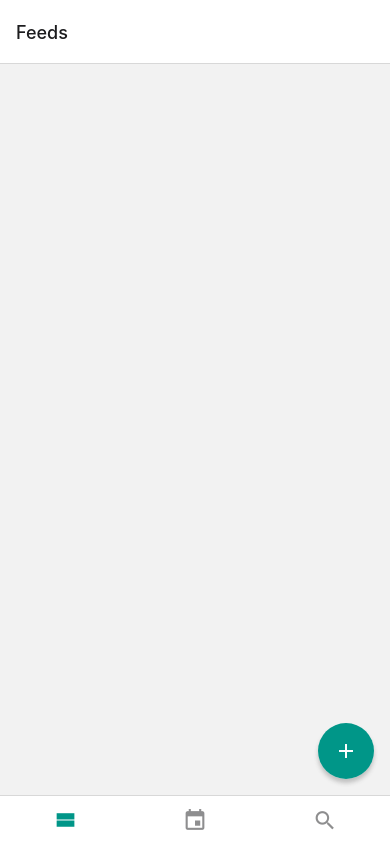
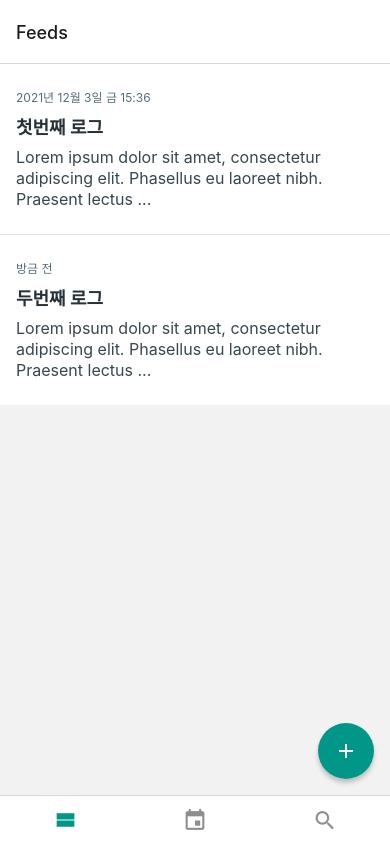
Before and after one commit to gwanduke/rn-day-log, a React Native app: screen /MainTab in a window 390 px wide. Built offline with nearby package versions, Linux system fonts and the light colour scheme.

Commit message:
작성된 리스트 표시

```diff
--- /dev/null
+++ b/components/FeedList.js
@@ -0,0 +1,26 @@
+import React from 'react';
+import {FlatList, StyleSheet, View} from 'react-native';
+import FeedListItem from './FeedListItem';
+
+function FeedList({logs}) {
+  return (
+    <FlatList
+      data={logs}
+      style={styles.block}
+      renderItem={({item}) => <FeedListItem log={item} />}
+      keyExtractor={log => log.id}
+      ItemSeparatorComponent={() => <View style={styles.separator} />}
+    />
+  );
+}
+
+const styles = StyleSheet.create({
+  block: {flex: 1},
+  separator: {
+    backgroundColor: '#e0e0e0',
+    height: 1,
+    width: '100%',
+  },
+});
+
+export default FeedList;
--- /dev/null
+++ b/components/FeedListItem.js
@@ -0,0 +1,70 @@
+import {formatDistanceToNow} from 'date-fns';
+import {format} from 'date-fns/esm';
+import {ko} from 'date-fns/locale';
+import React from 'react';
+import {Platform, Pressable, StyleSheet, Text} from 'react-native';
+
+function formatDate(date) {
+  const d = new Date(date);
+  const now = Date.now();
+  const diff = (now - d.getTime()) / 1000;
+
+  if (diff < 60 * 1) {
+    return '방금 전';
+  }
+  if (diff < 60 * 60 * 24 * 3) {
+    return formatDistanceToNow(d, {addSuffix: true, locale: ko});
+  }
+  return format(d, 'PPP EEE p', {locale: ko});
+}
+
+function truncate(text) {
+  const replaced = text.replace(/\n/g, ' ');
+  if (replaced.length <= 100) {
+    return replaced;
+  }
+  return replaced.slice(0, 100).concat('...');
+}
+
+function FeedListItem({log}) {
+  const {title, body, date} = log;
+
+  return (
+    <Pressable
+      style={({pressed}) => [
+        styles.block,
+        Platform.OS === 'ios' && pressed && {backgroundColor: '#efefef'},
+      ]}
+      android_ripple={{color: '#ededed'}}>
+      <Text style={styles.date}>{formatDate(date)}</Text>
+      <Text style={styles.title}>{title}</Text>
+      <Text style={styles.body}>{truncate(body)}</Text>
+    </Pressable>
+  );
+}
+
+const styles = StyleSheet.create({
+  block: {
+    backgroundColor: 'white',
+    paddingHorizontal: 16,
+    paddingVertical: 24,
+  },
+  date: {
+    fontSize: 12,
+    color: '#546e7a',
+    marginBottom: 8,
+  },
+  title: {
+    color: '#263238',
+    fontSize: 18,
+    fontWeight: 'bold',
+    marginBottom: 8,
+  },
+  body: {
+    color: '#37474f',
+    fontSize: 16,
+    lineHeight: 21,
+  },
+});
+
+export default FeedListItem;
--- a/contexts/LogContext.js
+++ b/contexts/LogContext.js
@@ -5,7 +5,20 @@ import {v4 as uuidV4} from 'uuid';
 const LogContext = createContext();
 
 export function LogContextProvider({children}) {
-  const [logs, setLogs] = useState([]);
+  const [logs, setLogs] = useState([
+    {
+      id: uuidV4(),
+      title: '첫번째 로그',
+      body: 'Lorem ipsum dolor sit amet, consectetur adipiscing elit. Phasellus eu laoreet nibh. Praesent lectus massa, finibus eu lectus non, congue sodales lectus. Mauris dignissim nibh massa, at ultricies ligula aliquam at. Suspendisse ex orci, tristique non ex eget, rhoncus egestas ex. In libero massa, facilisis a nulla aliquet, molestie vestibulum erat. Morbi a libero sollicitudin, accumsan dolor ut, pulvinar lacus. Quisque pellentesque sapien quis quam tincidunt egestas. Nullam suscipit tempus elit, a interdum lacus consectetur nec. Cras eu aliquam diam. Sed finibus malesuada ante, eu sodales mauris facilisis vel. Nam vitae condimentum quam, ac finibus libero. Maecenas hendrerit viverra nibh, sed pretium mauris ornare non. Nulla lectus ipsum, dignissim eu ipsum non, congue malesuada mauris. Nulla quis euismod dolor. Etiam risus dolor, vestibulum a ipsum et, ultrices condimentum leo.',
+      date: new Date(Date.now() - 1000 * 60 * 60 * 24 * 4).toISOString(),
+    },
+    {
+      id: uuidV4(),
+      title: '두번째 로그',
+      body: 'Lorem ipsum dolor sit amet, consectetur adipiscing elit. Phasellus eu laoreet nibh. Praesent lectus massa, finibus eu lectus non, congue sodales lectus. Mauris dignissim nibh massa, at ultricies ligula aliquam at. Suspendisse ex orci, tristique non ex eget, rhoncus egestas ex. In libero massa, facilisis a nulla aliquet, molestie vestibulum erat. Morbi a libero sollicitudin, accumsan dolor ut, pulvinar lacus. Quisque pellentesque sapien quis quam tincidunt egestas. Nullam suscipit tempus elit, a interdum lacus consectetur nec. Cras eu aliquam diam. Sed finibus malesuada ante, eu sodales mauris facilisis vel. Nam vitae condimentum quam, ac finibus libero. Maecenas hendrerit viverra nibh, sed pretium mauris ornare non. Nulla lectus ipsum, dignissim eu ipsum non, congue malesuada mauris. Nulla quis euismod dolor. Etiam risus dolor, vestibulum a ipsum et, ultrices condimentum leo.',
+      date: new Date().toISOString(),
+    },
+  ]);
 
   const onCreate = ({title, body, date}) => {
     const log = {
--- a/package.json
+++ b/package.json
@@ -13,6 +13,7 @@
     "@react-navigation/bottom-tabs": "^6.0.9",
     "@react-navigation/native": "^6.0.6",
     "@react-navigation/native-stack": "^6.2.5",
+    "date-fns": "^2.27.0",
     "react": "17.0.2",
     "react-native": "0.66.3",
     "react-native-get-random-values": "^1.7.1",
--- a/screens/FeedsScreen.js
+++ b/screens/FeedsScreen.js
@@ -1,5 +1,6 @@
 import React, {useContext} from 'react';
 import {StyleSheet, View} from 'react-native';
+import FeedList from '../components/FeedList';
 import FloatingWriteButton from '../components/FloatingWriteButton';
 import LogContext from '../contexts/LogContext';
 
@@ -8,6 +9,7 @@ function FeedsScreen() {
 
   return (
     <View style={styles.block}>
+      <FeedList logs={logs} />
       <FloatingWriteButton />
     </View>
   );
```
Also changed, not shown: 1 other file (tests, documents, lock files or other folders).
